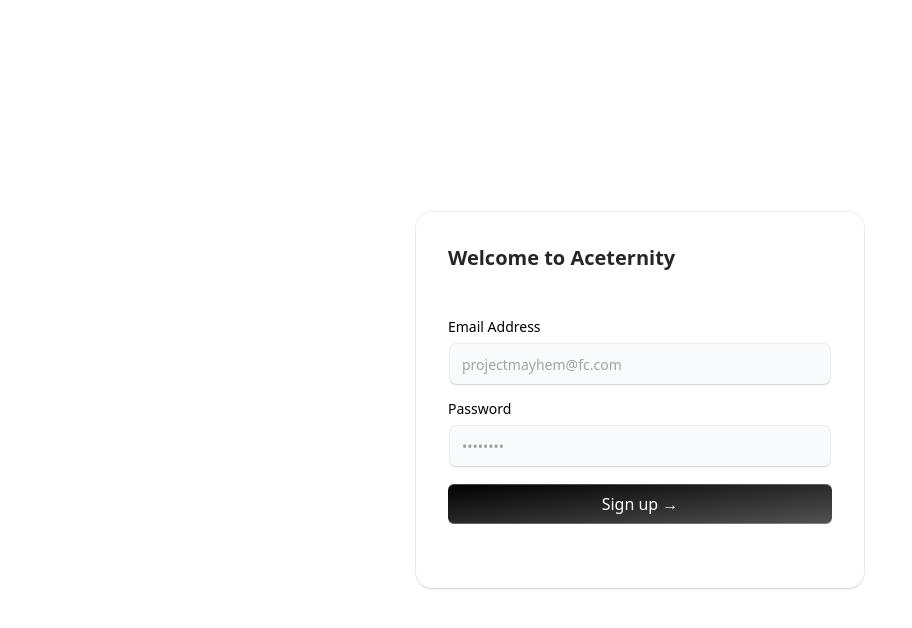
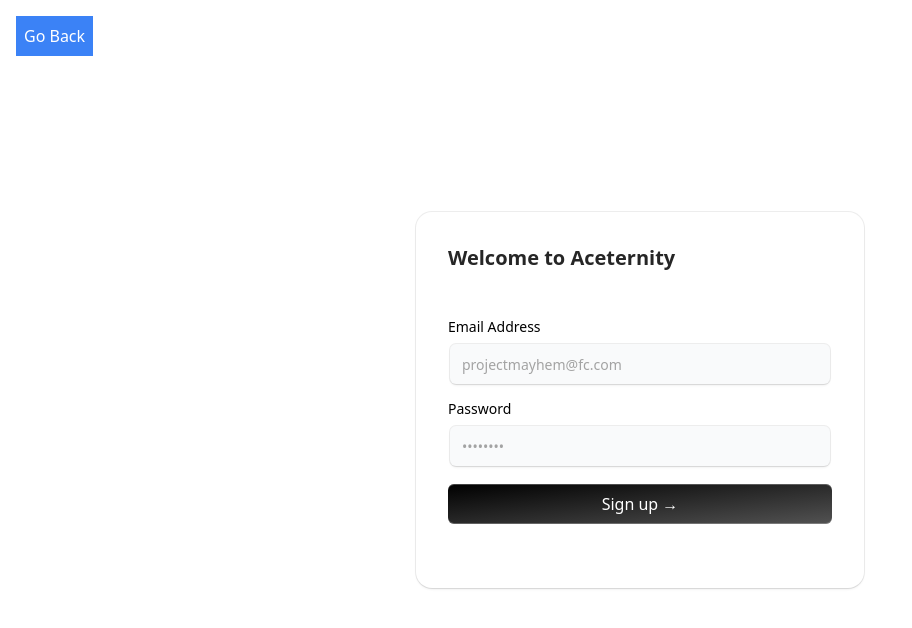
Before and after one commit to AjithCodeCraft/ELECTRON_PROJECT, a React (Create React App) app in the folder app/: page /login in a window 1280 px wide. Shown: the top 628 px of the page, without its empty margins (0-912 px from the left). Built offline with nearby package versions, Linux system fonts and the light colour scheme.

Commit message:
back button

```diff
--- a/app/package.json
+++ b/app/package.json
@@ -3,6 +3,8 @@
   "version": "0.1.0",
   "private": true,
   "dependencies": {
+    "@headlessui/react": "^2.2.0",
+    "@heroicons/react": "^2.2.0",
     "@radix-ui/react-label": "^2.1.1",
     "@tabler/icons-react": "^3.26.0",
     "autoprefixer": "^10.4.20",
--- a/app/src/index.js
+++ b/app/src/index.js
@@ -17,7 +17,7 @@
     <BrowserRouter>
       <Routes>
         {/* Define root routes */}
-        <Route path="/signup" element={<Signup />} />
+        <Route path="/" element={<Signup />} />
         <Route path="/login" element={<Login />} />
         <Route path="/admin" element={<Admin />} />
         <Route path="/user" element={<User />} />
--- a/app/src/pages/login/index.jsx
+++ b/app/src/pages/login/index.jsx
@@ -3,15 +3,26 @@
 import { Label } from "../../components/ui/label";
 import { Input } from "../../components/ui/input";
 import { cn } from "../../lib/utils";
+import { useNavigate } from "react-router-dom"; // Import useNavigate
 
 export function Login() {
+  const navigate = useNavigate();
   const handleSubmit = (e) => {
     e.preventDefault();
     console.log("Form submitted");
   };
+  const goBack = () => {
+    navigate('/'); // Navigate back to the previous page
+  };
 
   return (
     <div className="flex items-center justify-center min-h-screen bg-white dark:bg-black">
+      <button
+          onClick={goBack}
+          className="fixed top-4 left-4 bg-blue-500 text-white p-2 rounded-m"
+        >
+          Go Back
+        </button>
       <div className="max-w-md w-full mx-auto rounded-none md:rounded-2xl p-4 md:p-8 shadow-input bg-white dark:bg-black">
         <h2 className="font-bold text-xl text-neutral-800 dark:text-neutral-200">
           Welcome to Aceternity
--- a/app/src/pages/signup/index.jsx
+++ b/app/src/pages/signup/index.jsx
@@ -45,7 +45,7 @@
   };
 
   return (
-    <div className="flex items-center justify-center min-h-screen bg-white dark:bg-black">
+    <div className=" flex items-center justify-center min-h-svh bg-white dark:bg-black">
       <div className="max-w-md w-full mx-auto rounded-none md:rounded-2xl p-4 md:p-8 shadow-input bg-white dark:bg-black">
         <h2 className="font-bold text-xl text-neutral-800 dark:text-neutral-200">
           Create Your Account
```
Also changed, not shown: app/src/components/navbar.jsx (added), 1 other file (tests, documents, lock files or other folders).
